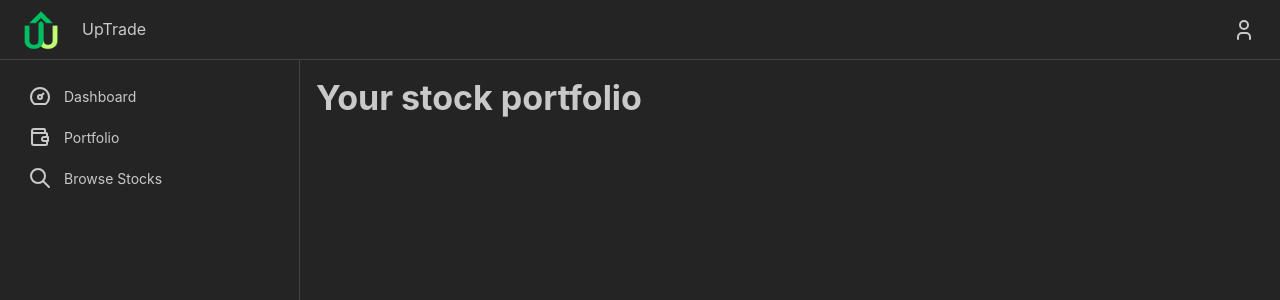
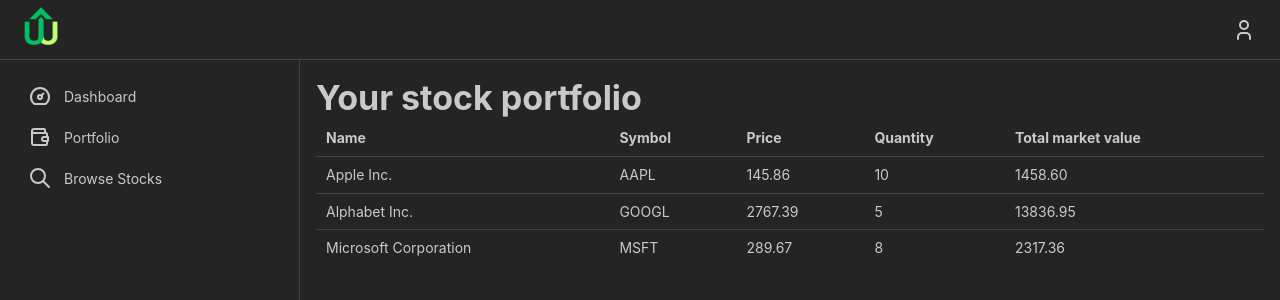
Before and after one commit to justinfiset/UpTrade, a Next.js app in the folder UpTradeClient/: page /portfolio in a window 1280 px wide. Shown: the top 300 px of the page. Built offline with nearby package versions, Linux system fonts and the light colour scheme.

Commit message:
Added stock portfolio table

```diff
--- a/UpTradeClient/components/AppNav.js
+++ b/UpTradeClient/components/AppNav.js
@@ -6,6 +6,8 @@
     Menu,
     MenuDivider,
     NavLink,
+    Text,
+    Title,
 } from "@mantine/core";
 import { useDisclosure } from "@mantine/hooks";
 
@@ -48,13 +50,14 @@
                             hiddenFrom="sm"
                             size="sm"
                         />
+                        <Link href="/">
                         <Image
                                 src="/images/uptrade-logo.png"
                                 alt="logo"
                                 height={50}
                                 width={50}
                             />
-            <div>UpTrade</div>
+                        </Link>
                     </Group>
                     <Menu trigger="hover">
                         <Menu.Target>
@@ -62,9 +65,14 @@
                         </Menu.Target>
                         <Menu.Dropdown>
                             <Menu.Label>User</Menu.Label>
-              <Menu.Item leftSection={<IconSettings />}>Settings</Menu.Item>
+                            <Menu.Item leftSection={<IconSettings />}>
+                                Settings
+                            </Menu.Item>
                             <MenuDivider />
-              <Menu.Item color="red" leftSection={<IconDoorEnter />}>
+                            <Menu.Item
+                                color="red"
+                                leftSection={<IconDoorEnter />}
+                            >
                                 Logout
                             </Menu.Item>
                         </Menu.Dropdown>
--- a/UpTradeClient/pages/_app.js
+++ b/UpTradeClient/pages/_app.js
@@ -6,7 +6,7 @@
 
 const darkTheme = true;
 
-export default function App({Component, pageProps}) {
+export default function App({ Component, pageProps }) {
     return (
         <>
             <Head>
--- a/UpTradeClient/pages/portfolio.js
+++ b/UpTradeClient/pages/portfolio.js
@@ -1,9 +1,52 @@
-import { Title } from "@mantine/core";
+import { Title, Table } from "@mantine/core";
+
+const data = [
+  {
+    symbol: "AAPL",
+    name: "Apple Inc.",
+    price: 145.86,
+    quantity: 10,
+  },
+  {
+    symbol: "GOOGL",
+    name: "Alphabet Inc.",
+    price: 2767.39,
+    quantity: 5,
+  },
+  {
+    symbol: "MSFT",
+    name: "Microsoft Corporation",
+    price: 289.67,
+    quantity: 8,
+  }
+];
 
 export default function Portfolio() {
+  const rows = data.map((stock) => (
+    <Table.Tr>
+      <Table.Td>{stock.name}</Table.Td>
+      <Table.Td>{stock.symbol}</Table.Td>
+      <Table.Td>{stock.price}</Table.Td>
+      <Table.Td>{stock.quantity}</Table.Td>
+      <Table.Td>{(stock.price * stock.quantity).toFixed(2)}</Table.Td>
+    </Table.Tr>
+  ));
+
   return (
     <>
       <Title>Your stock portfolio</Title>
+      <Table>
+        <Table.Thead>
+          <Table.Tr>
+            <Table.Th>Name</Table.Th>
+            <Table.Th>Symbol</Table.Th>
+            <Table.Th>Price</Table.Th>
+            <Table.Th>Quantity</Table.Th>
+            <Table.Th>Total market value</Table.Th>
+          </Table.Tr>
+        </Table.Thead>
+        <Table.Tbody>{rows}</Table.Tbody>
+      </Table>
     </>
   );
 }
```
Also changed, not shown: UpTradeClient/pages/browse.js (added, +7 -0 lines). Lines whose indentation alone changed are shown as unchanged.
